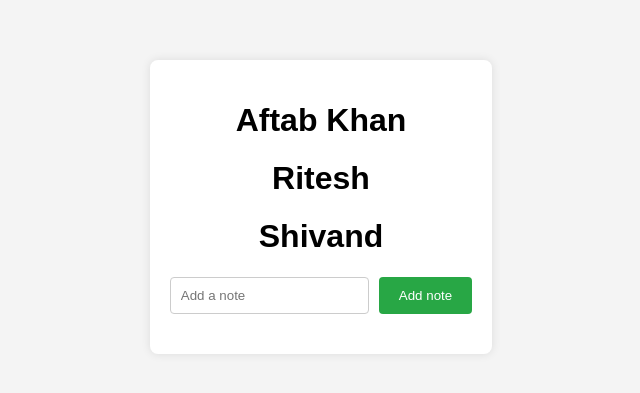
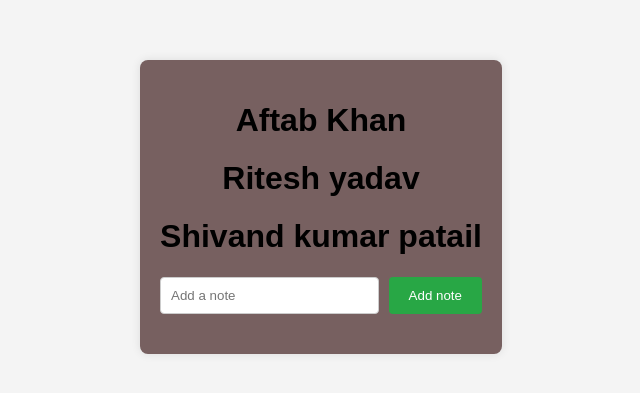
Before and after one commit to aftabkhan7654/notes-app, a plain HTML site: page index.html in a window 1280 px wide. Shown: the part 193-586 px from the top of the page, without its empty margins (319-959 px from the left). Drawn offline with Linux system fonts and the light colour scheme.

Commit message:
i am change the bg color and rename the headings

```diff
--- a/index.html
+++ b/index.html
@@ -9,8 +9,8 @@
 <body>
     <div class="container">
         <h1> Aftab Khan</h1>
-        <h1> Ritesh</h1>
-        <h1> Shivand</h1>
+        <h1> Ritesh yadav</h1>
+        <h1> Shivand kumar patail</h1>
         <form id="note-form">
             <input type="text" id="note-input" placeholder="Add a note" required>
             <button type="submit">Add note</button>
--- a/styles.css
+++ b/styles.css
@@ -9,7 +9,7 @@ body {
 }
 
 .container {
-    background: white;
+    background: rgb(119, 96, 96);
     padding: 20px;
     border-radius: 8px;
     box-shadow: 0 0 10px rgba(0, 0, 0, 0.1);
```
